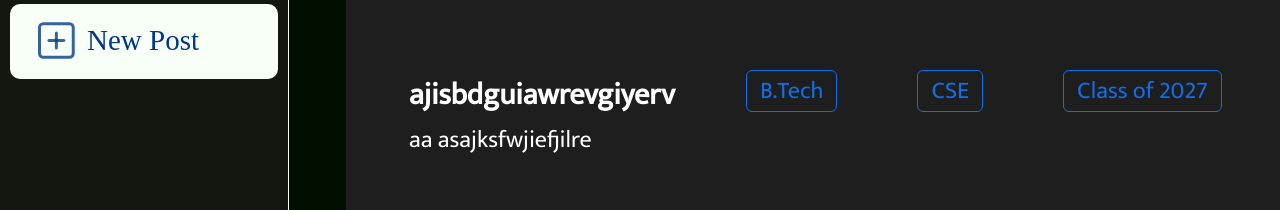
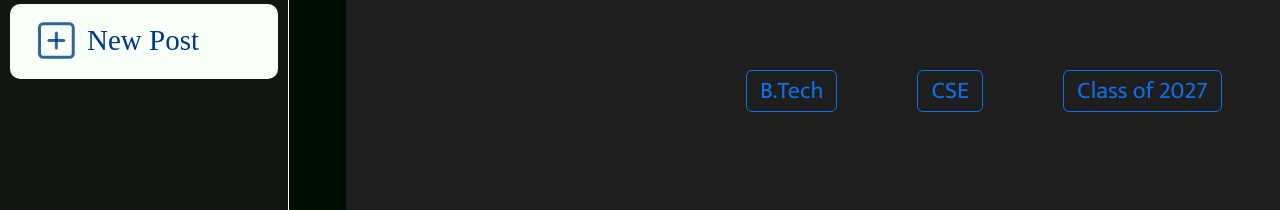
Before and after one commit to akshat1423/InstiGram, a React (Vite) app in the folder InstiGram-Frontend/: page /profile/null in a window 1280 px wide. Shown: the part 307-517 px from the top of the page. Built offline with nearby package versions, Linux system fonts and the light colour scheme; no server answers; a web font is replaced by a local one.

Commit message:
frontandback

```diff
--- a/InstiGram-Frontend/src/components/Bio/Bio.jsx
+++ b/InstiGram-Frontend/src/components/Bio/Bio.jsx
@@ -8,8 +8,8 @@ function Bio(){
     return(
         <div className="bada-bio">
         <div className="bio">
-                    <div className="name"><p>{details.name} ajisbdguiawrevgiyerv</p> <br /></div>
-                    <div className="user-bio"><p>{details.bio}aa asajksfwjiefjilre</p> </div>
+                    {/* <div className="name"><p>{details.name}</p> <br /></div> */}
+                    <div className="user-bio"><p>{details.bio}</p> </div>
         </div>
         <div className="acad-details">
             <div className="degree acad">{details.degree}</div>
--- a/InstiGram-Frontend/src/components/ProfileMain/ProfileMain.jsx
+++ b/InstiGram-Frontend/src/components/ProfileMain/ProfileMain.jsx
@@ -17,7 +17,7 @@ return(
 
     </div>
     <Bio></Bio>
-    <Post></Post>
+    {/* <Post></Post> */}
 
 </div>
     );
--- a/InstiGram-Frontend/vite.config.js
+++ b/InstiGram-Frontend/vite.config.js
@@ -4,5 +4,5 @@ import react from '@vitejs/plugin-react'
 // https://vitejs.dev/config/
 export default defineConfig({
   plugins: [react()],
-  // base: '/static/'
+  base: '/static/'
 })
```
Also changed, not shown: 2 other files (tests, documents, lock files or other folders).
